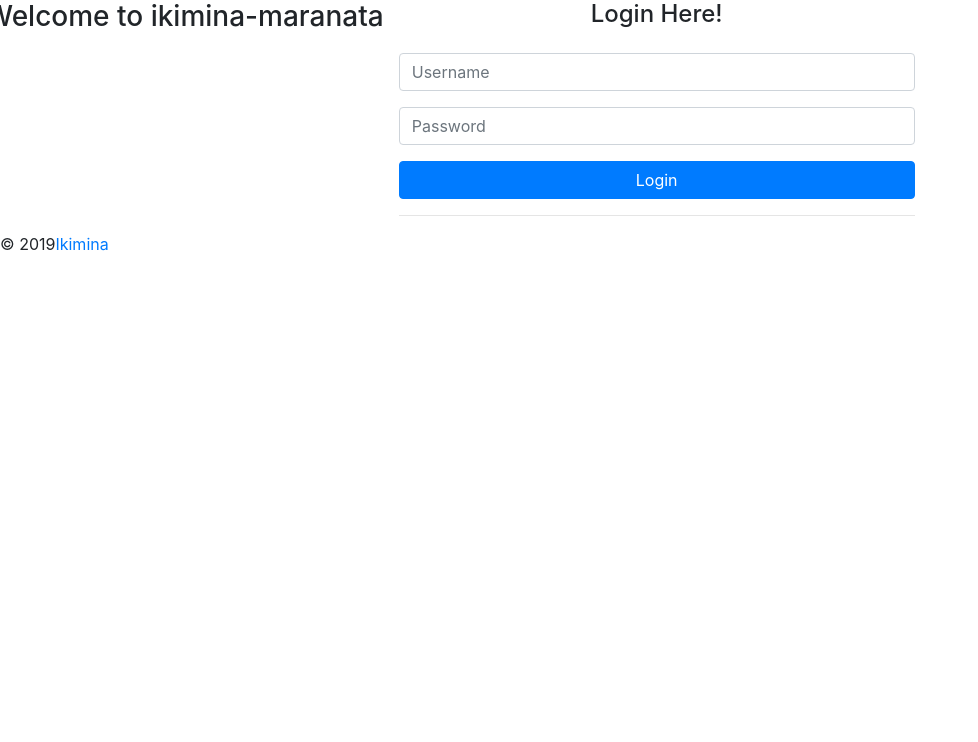
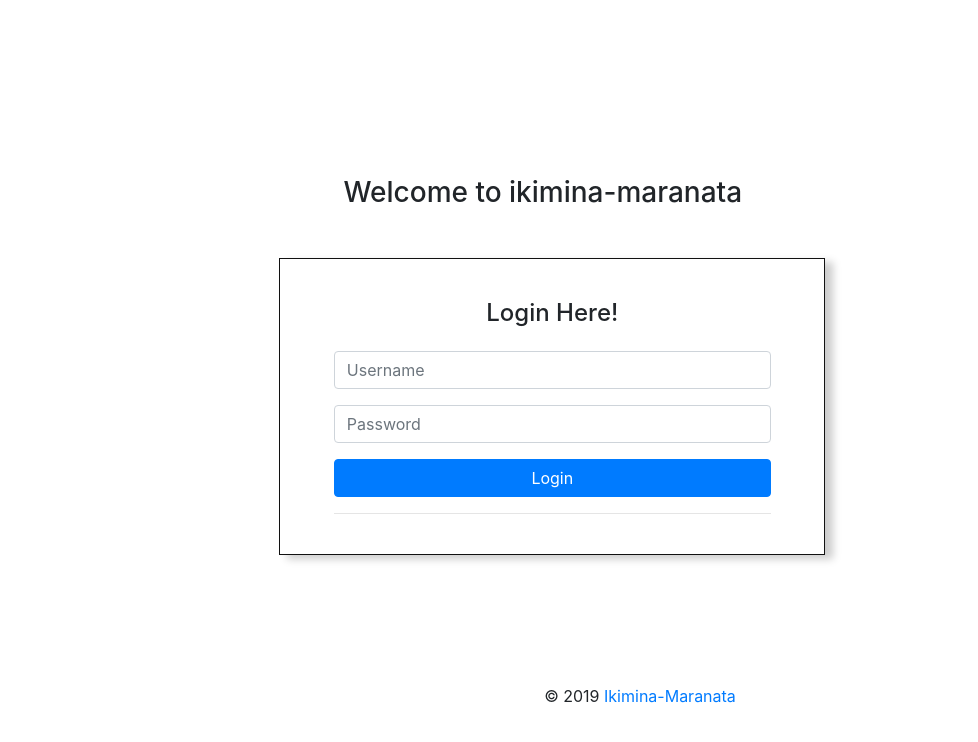
Before and after one commit to ikimina/maranata, a PHP site: page / in a window 1280 px wide. Shown: the top 742 px of the page, without its empty margins (0-978 px from the left). Run offline with PHP 8.4, Linux system fonts and the light colour scheme; some libraries are stand-ins or nearby versions.

Commit message:
Preparing welcome page(Login)

```diff
--- a/includes/footer.php
+++ b/includes/footer.php
@@ -1,7 +1,7 @@
 <div class="footer">
-    <div>&copy; <script>
+    <div><center>&copy; <script>
         var date=new Date();
-    document.write(date.getFullYear());</script><a href="index.php">Ikimina</a> </div>
+    document.write(date.getFullYear());</script><a href="index.php"> Ikimina-Maranata</a></center></div>
 </div>
 </body>
 </html>
--- a/index.php
+++ b/index.php
@@ -2,10 +2,12 @@
 include "includes/header.php";
 ?>
 <div class="wrapper">
-        <div class="row">
-        <h3>Welcome to ikimina-maranata </h3>
-            <div class="head"></div>
+        <div class="row all">
+        <div class="head">
+            <h3>Welcome to ikimina-maranata </h3>
+        </div>
             <div class="col-md-5 use">
+
                 <form action="login.php" method="POST">
                     <div class="text-center">
                     <h1 class="h4 text-gray-900 mb-4">Login Here!</h1>
@@ -20,11 +22,34 @@ include "includes/header.php";
                     <hr>
                 </form>
             </div>
-
         </div>
 </div>
 </div>
+<style>
+.use{
 
+  margin-bottom: 16.1vh;
+  margin-left:23vw;
+  margin-right: 22.5vw;
+  box-shadow: 8px 4px 8px #ccc;
+  border: 1px solid #111;
+}
+.use form{
+  margin-top: 5vh;
+  margin-bottom: 5vh;
+  margin-left:3vw;
+  margin-right:3vw;
+}
+.head{
+    margin-bottom: 5vh;
+    margin-left:28vw;
+    margin-right: 22.5vw;
+
+}
+.all{
+    margin-top:22vh;
+}
+</style>
 <?php
 include "includes/footer.php";
 ?>
```
